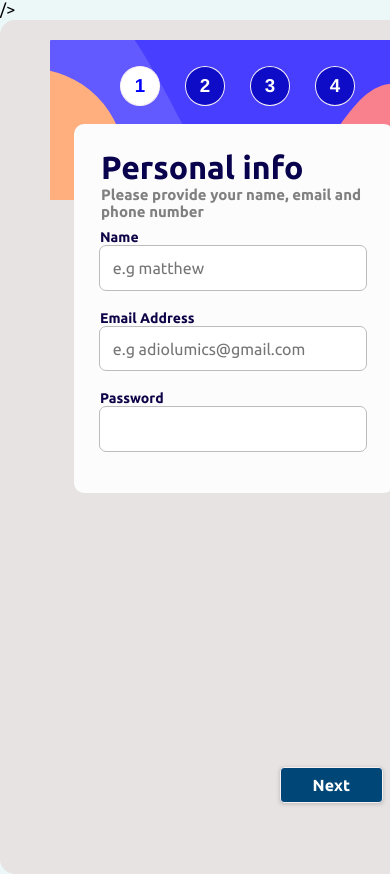
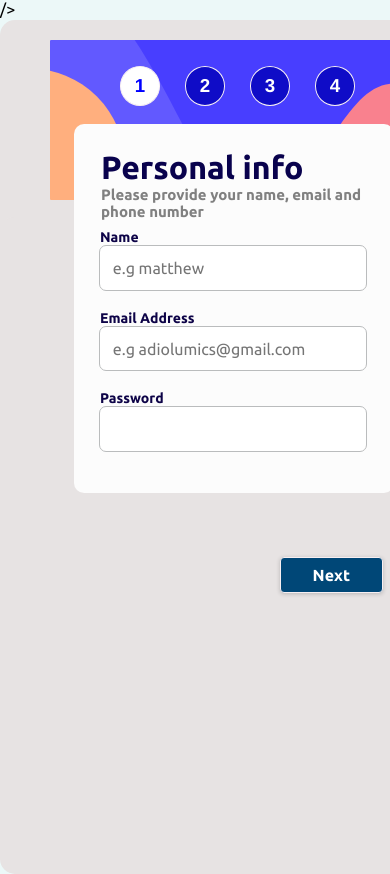
Before and after one commit to matthew-ladipo/multi-step-form-page, a React (Create React App) app: page / in a window 390 px wide. Shown: the top 874 px of the page. Built offline with nearby package versions, Linux system fonts and the light colour scheme; a web font is replaced by a local one.

Commit message:
Update step1.module.css
margin change for button

```diff
--- a/src/layouts/step1/step1.module.css
+++ b/src/layouts/step1/step1.module.css
@@ -120,7 +120,7 @@
     margin: 0 -24px;
   }
   .actions{
-    margin: 315px  11px;
+    margin: 105px  11px;
 
   }
 }
```
